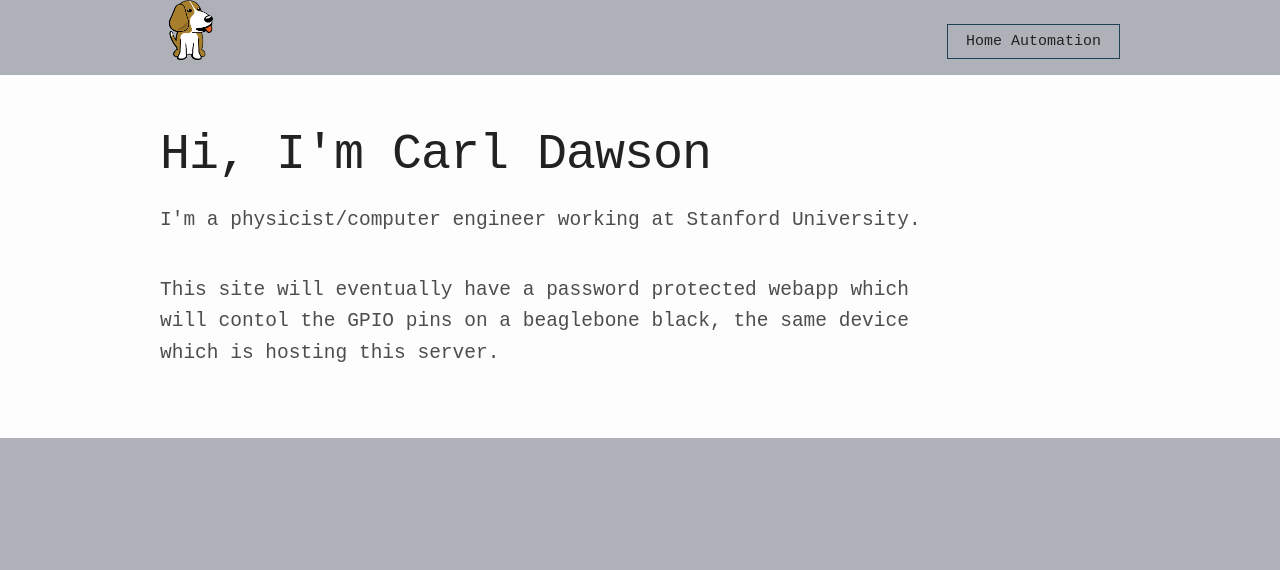
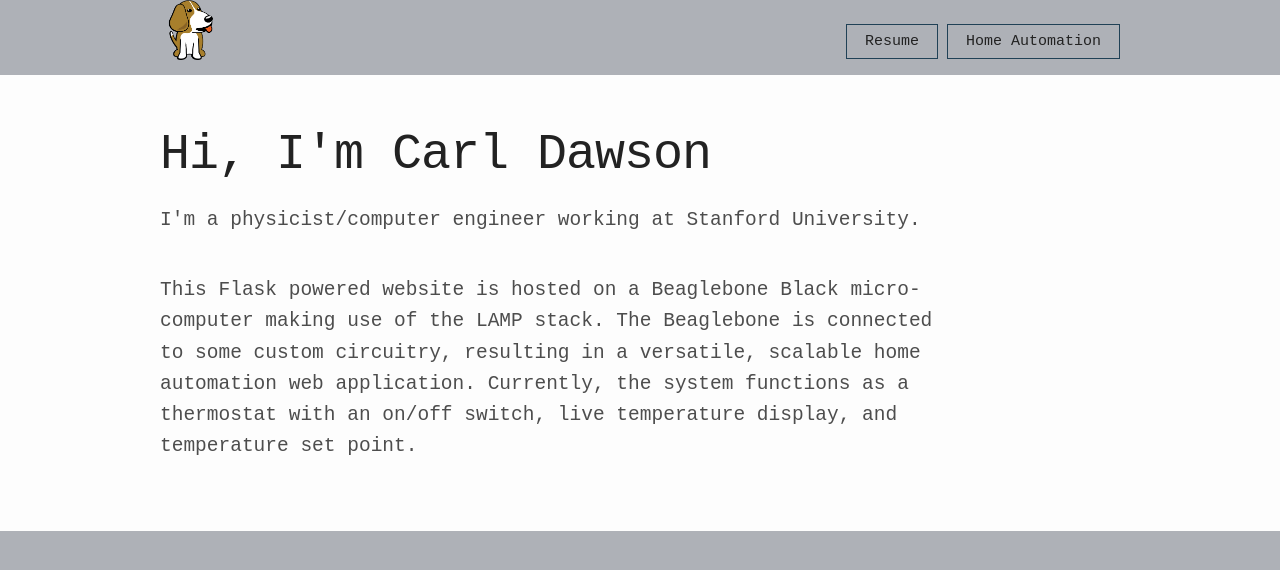
Before and after one commit to mrdawson/bbbhome, a Flask app: page / in a window 1280 px wide. Shown: the part 15-585 px from the top of the page. Run offline with Flask 2, Linux system fonts and the light colour scheme; parts of the project's set-up code (start-up, migrations or seed data) failed here and were passed over.

Commit message:
added resume page. other minor tweaks.

```diff
--- a/bbbhome/__init__.py
+++ b/bbbhome/__init__.py
@@ -42,6 +42,11 @@ def thermostat():
     return render_template("thermostat.html")
 
 
+@app.route('/resume')
+def resume():
+    return render_template("resume.html")
+
+
 @app.route('/on_off', methods=['GET', 'POST'])
 def on_off():
     x = request.form.get('status', 0, type=int)
@@ -61,6 +66,5 @@ def get_status():
     temp = 42
     return jsonify([GPIO.input("P9_13"), temp])
 
-
 if __name__ == "__main__":
     app.run()
--- a/bbbhome/templates/index.html
+++ b/bbbhome/templates/index.html
@@ -17,8 +17,11 @@
       <div class="row animate on load">
         <nav>
           <div class="twelve columns">
-            <a href="/"><img src="static/images/beagle.png" class="u-pull-left" id="profile-image"></a>
-            <div class="automation-btn"><a href="/thermostat">Home Automation</a></div>
+            <a href="{{ url_for('homepage') }}"><img src="static/images/beagle.png" class="u-pull-left" id="profile-image"></a>
+            <div class="automation-btn">
+              <a href="{{ url_for('resume') }}">Resume</a>
+              <a href="{{ url_for('thermostat') }}">Home Automation</a>
+            </div>
           </div>
         </nav>
       </div>
@@ -29,7 +32,12 @@
           <div class='twelve columns'>
             <h1>Hi, I'm Carl Dawson</h1>
             <p>I'm a physicist/computer engineer working at Stanford University.</p>
-            <p>This site will eventually have a password protected webapp which will contol the GPIO pins on a beaglebone black, the same device which is hosting this server.
+            <p>This Flask powered website is hosted on a Beaglebone Black
+            micro-computer making use of the LAMP stack. The Beaglebone is
+            connected to some custom circuitry, resulting in a versatile,
+            scalable home automation web application. Currently, the system
+            functions as a thermostat with an on/off switch, live temperature
+            display, and temperature set point.</p>
           </div>
         </div>
       </div>
```
Also changed, not shown: bbbhome/templates/thermostat.html (+9 -3 lines).
